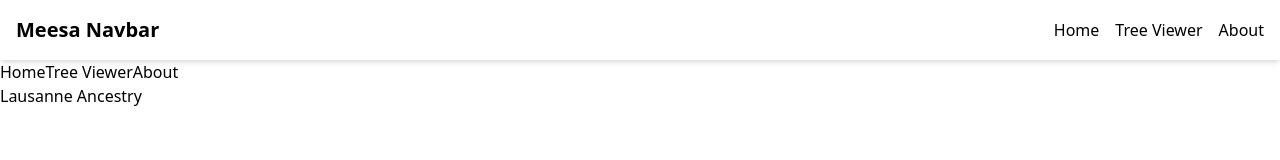
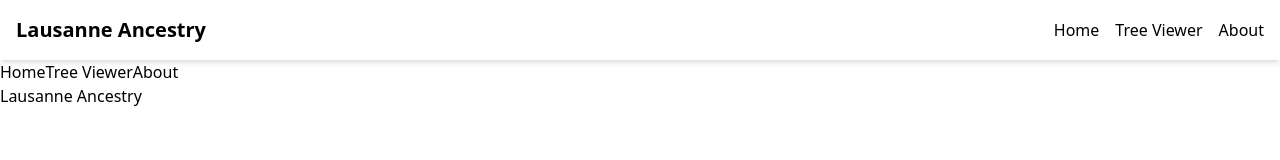
Before and after one commit to LausanneAncestry/LausanneAncestry.github.io, a Vue app: page / in a window 1280 px wide. Shown: the top 160 px of the page. Built offline with nearby package versions, Linux system fonts and the light colour scheme; the HTML template or start-up script is replaced by a standard one.

Commit message:
update git ignore + add deploy script

```diff
--- a/package.json
+++ b/package.json
@@ -8,11 +8,13 @@
     "build": "run-p type-check \"build-only {@}\" --",
     "preview": "vite preview",
     "build-only": "vite build",
-    "type-check": "vue-tsc --build"
+    "type-check": "vue-tsc --build",
+    "deploy": "npm run build && gh-pages -d dist"
   },
   "dependencies": {
     "@observablehq/plot": "^0.6.17",
     "d3": "^7.9.0",
+    "gh-pages": "^6.3.0",
     "papaparse": "^5.5.2",
     "vue": "^3.5.13",
     "vue-router": "^4.5.0"
--- a/src/App.vue
+++ b/src/App.vue
@@ -5,7 +5,7 @@ import { RouterLink, RouterView } from 'vue-router'
 <template>
 <header class="sticky top-0 z-50 bg-white shadow-md">
 	<nav class="container mx-auto flex items-center justify-between p-4">
-		<a href="#" class="text-xl font-bold">Meesa Navbar</a>
+		<a href="#" class="text-xl font-bold">Lausanne Ancestry</a>
 		<ul class="flex space-x-4">
       <RouterLink to="/">Home</RouterLink>
         <RouterLink to="/tree">Tree Viewer</RouterLink>
```
Also changed, not shown: 2 other files (tests, documents, lock files or other folders).
